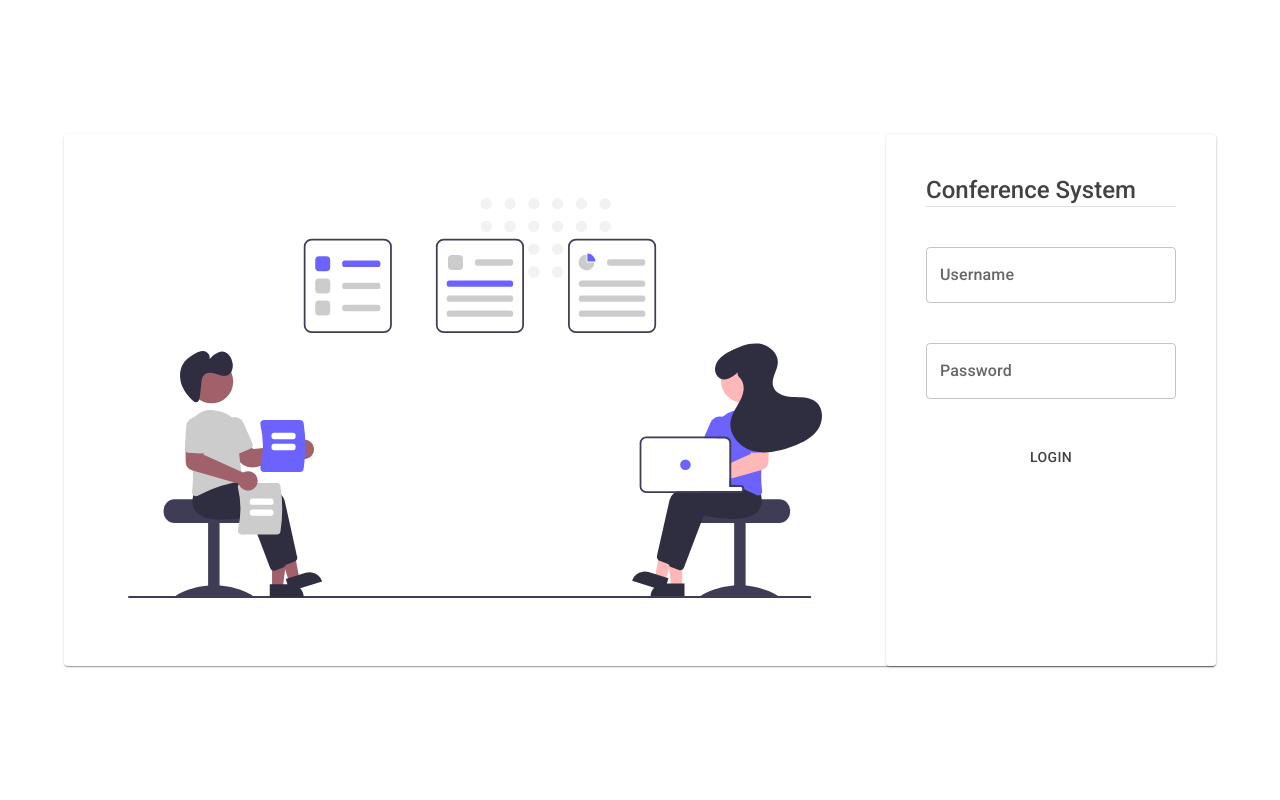
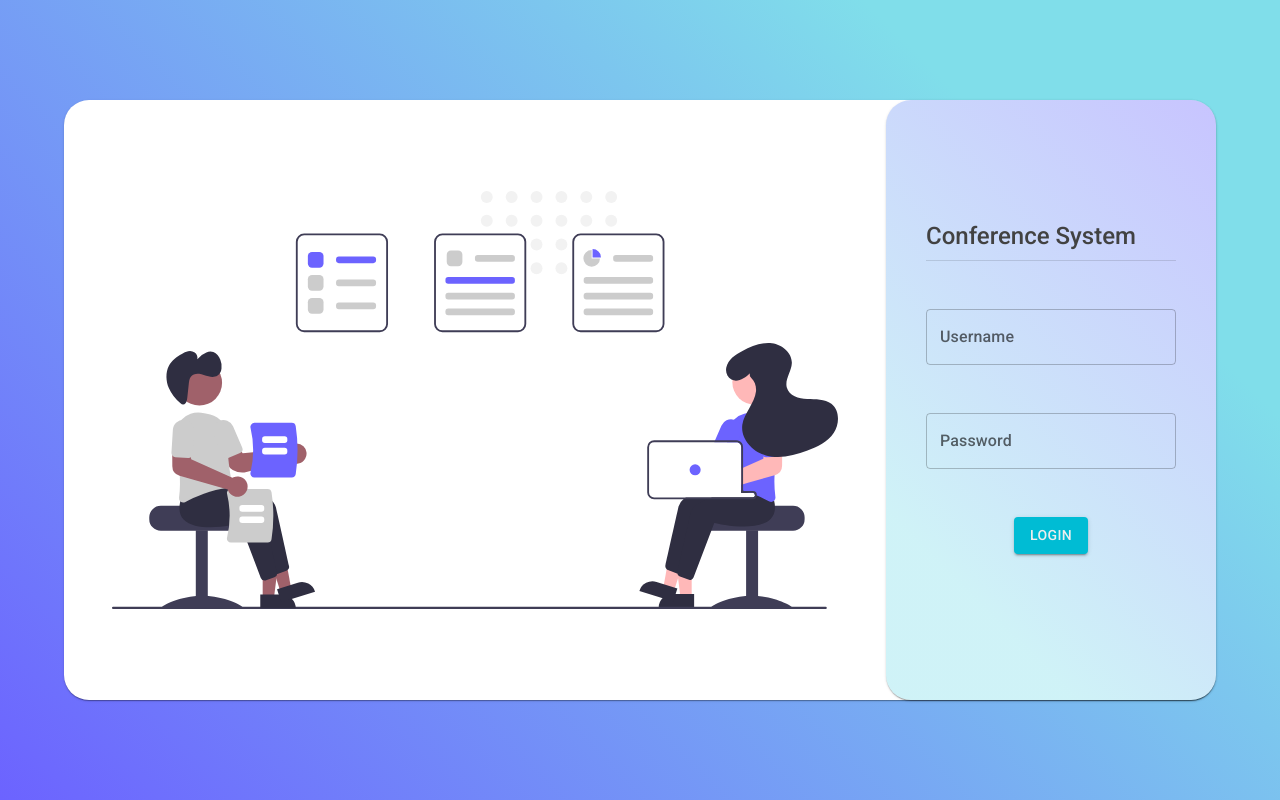
Before and after one commit to Joy-Honchan/conference-system, a React (Create React App) app: page /login in a window 1280 px wide. Built offline with nearby package versions, Linux system fonts and the light colour scheme; no server answers.

Commit message:
UI: Login Page color setting

```diff
--- a/src/pages/Login.tsx
+++ b/src/pages/Login.tsx
@@ -9,7 +9,9 @@ import {
   TextField,
   styled,
   Typography,
-  Divider
+  Divider,
+  keyframes,
+  ButtonBase
 } from '@mui/material'
 import meetingPic from 'assets/undraw_meeting_re_i53h.svg'
 
@@ -34,14 +36,25 @@ function Login() {
           <img src={meetingPic} alt="meeting" />
         </Box>
         <Paper className="input-section">
-          <Stack component="form" spacing={5} onSubmit={formik.handleSubmit}>
+          <Stack component="form" spacing={6} onSubmit={formik.handleSubmit}>
             <Box>
-              <Typography variant="h5">Conference System</Typography>
+              <Typography variant="h5" className="app-title">
+                Conference System
+              </Typography>
               <Divider />
             </Box>
             <TextField id="username" label="Username" />
             <TextField id="password" label="Password" type="password" />
-            <Button type="submit">Login</Button>
+            <Box className="login-btn-container">
+              <Button
+                variant="contained"
+                color="primary"
+                className="login-btn"
+                type="submit"
+              >
+                Login
+              </Button>
+            </Box>
           </Stack>
         </Paper>
       </Paper>
@@ -50,36 +63,48 @@ function Login() {
 }
 
 const StyleWrapper = styled('main')(({ theme }) => ({
+  background: `linear-gradient(45deg, #6c63ff 0%, ${theme.palette.primary.lighter} 80%)`,
   width: '100vw',
   height: '100vh',
   display: 'flex',
   alignItems: 'center',
   justifyContent: 'center',
   '.center-paper': {
+    background: 'rgb(255,255,255)',
     flexGrow: 1,
     display: 'flex',
     margin: theme.spacing(8),
     maxWidth: 1300,
+    height: 600,
     '.meetingPic-container': {
+      display: 'flex',
+      alignItems: 'center',
       flexGrow: 1,
-      padding: theme.spacing(8),
+      padding: theme.spacing(6),
       img: {
         width: '100%'
       }
     },
     '.input-section': {
+      background: `linear-gradient(225deg, #6c63ff60 0%, ${theme.palette.primary.lighter}60 80%)`,
       flex: '0 0 250px',
-      padding: theme.spacing(5)
+      padding: `${theme.spacing(15)} ${theme.spacing(5)}`,
+      '.app-title': {
+        marginBottom: theme.spacing(1)
+      },
+      '.login-btn-container': {
+        display: 'flex',
+        justifyContent: 'center',
+        '.login-btn': {
+          color: theme.palette.text.contrast
+        }
+      }
     }
   },
-
-  // '.input-section': {
-  //   marginTop: theme.spacing(5),
-  //   padding: theme.spacing(5)
-  // }
-  [theme.breakpoints.down('md')]: {
+  [theme.breakpoints.down('lg')]: {
     '.center-paper': {
-      display: 'block',
+      display: 'flex',
+      maxWidth: `calc(250px + ${theme.spacing(10)})`,
       '.meetingPic-container': {
         display: 'none'
       }
--- a/src/providers/ThemeProvider/index.tsx
+++ b/src/providers/ThemeProvider/index.tsx
@@ -40,7 +40,7 @@ const ThemeProvider = ({ children }: { children: React.ReactNode }) => {
             mode === 'light'
               ? {
                   primary: grey[800],
-                  contrast: grey[300]
+                  contrast: grey[200]
                 }
               : { primary: grey[300], contrast: grey[800] },
           ...(mode === 'dark' && {
@@ -50,14 +50,21 @@ const ThemeProvider = ({ children }: { children: React.ReactNode }) => {
           })
         },
         components: {
-          MuiButton: {
+          // MuiButton: {
+          //   styleOverrides: {
+          //     root: ({ ownerState, theme }) => ({
+          //       // ...(ownerState.className === 'btn' && {
+          //       //   backgroundColor: 'red'
+          //       // }),
+          //       color: theme.palette.text.primary
+          //     })
+          //   }
+          // },
+          MuiPaper: {
             styleOverrides: {
-              root: ({ ownerState, theme }) => ({
-                // ...(ownerState.className === 'btn' && {
-                //   backgroundColor: 'red'
-                // }),
-                color: theme.palette.text.primary
-              })
+              root: {
+                borderRadius: '25px'
+              }
             }
           }
         }
```
